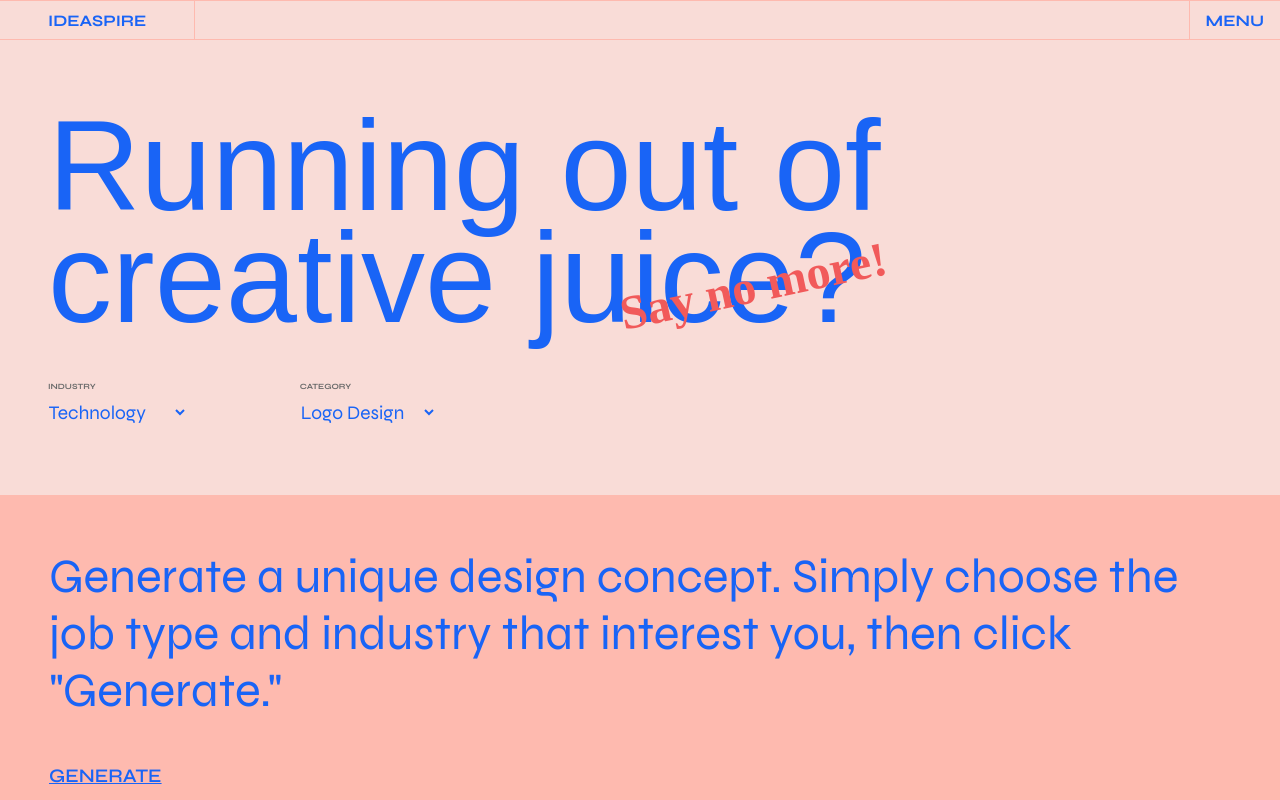
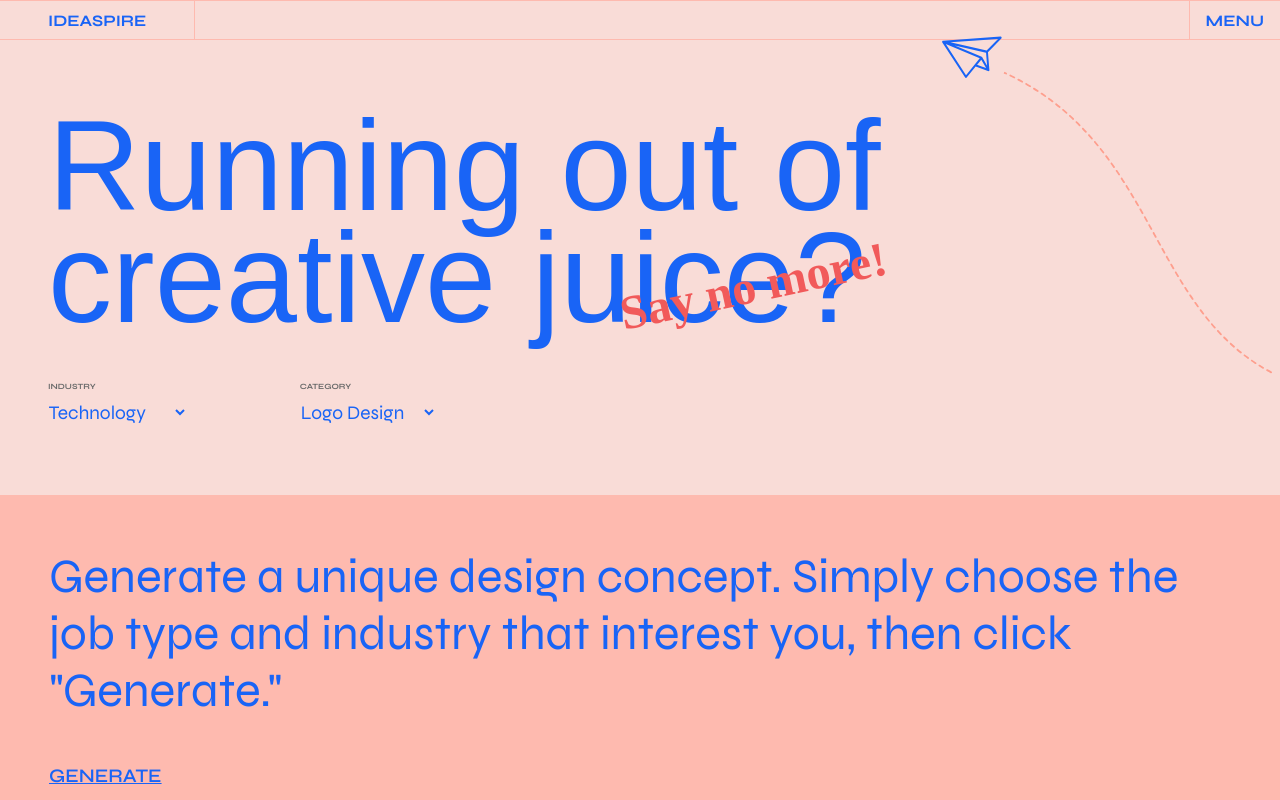
Before and after one commit to jennynguyenoberg/creative-brief-generator, a Next.js app: page / in a window 1280 px wide. Shown: the top 800 px of the page. Built offline with nearby package versions, Linux system fonts and the light colour scheme; a web font is replaced by a local one.

Commit message:
Add paper planes illustrations

```diff
--- a/src/app/components/Button/button.module.css
+++ b/src/app/components/Button/button.module.css
@@ -1,4 +1,5 @@
 .btn {
   background-color: transparent;
   font-size: 1.2rem;
+  z-index: 999;
 }
--- a/src/app/components/CreativeIdeas.jsx
+++ b/src/app/components/CreativeIdeas.jsx
@@ -8,6 +8,7 @@ import stylesFooter from '../components/Footer/footer.module.css'
 import stylesNavbar from '../components/Navbar/navbar.module.css'
 import Footer from './Footer/Footer'
 import Navbar from './Navbar/Navbar'
+import Image from 'next/image'
 
 export default function CreativeIdeas() {
   const [isButtonClicked, setIsButtonClicked] = useState(false)
@@ -63,11 +64,20 @@ export default function CreativeIdeas() {
 
   return (
     <main className={styles.main}>
+      <div className={styles.illustrationLeft}>
+      <Image
+          src="/paper-plane.svg"
+          alt="Paper plane trail illustration"
+          width={830}
+          height={830}
+        />
+        </div>
+
       <nav className={stylesNavbar.nav}>
         <Navbar />
       </nav>
+      <div className={styles.hero}>
 
-      <div className={styles.hero}>
         {/* LEFT SIDE */}
         <div className={styles.leftContainer}>
           <div>
@@ -131,6 +141,14 @@ export default function CreativeIdeas() {
           >
             <Button onClick={showIdeasOnClick} />
           </div>
+        <div className={styles.illustrationRight}>
+        <Image
+          src="/paper-plane-reverse.svg"
+          alt="Paper plane trail illustration"
+          width={350}
+          height={350}
+        />
+        </div>
         </div>
       </div>
       <footer className={stylesFooter.footer}>
--- a/src/app/components/styles.module.css
+++ b/src/app/components/styles.module.css
@@ -64,6 +64,18 @@
   text-align: center;
 }
 
+.illustrationLeft {
+  position: absolute;
+  left: 0;
+  top: 13rem;
+}
+
+.illustrationRight {
+  position: absolute;
+  right: -.1rem;
+  top: 1.5rem;
+}
+
 @media (max-width: 1290px) {
   .main {
     display: grid;
@@ -94,6 +106,10 @@
     text-align: left;
     padding: 0 0 3rem;
   }
+
+  .illustrationLeft {
+    display: none;
+  }
 }
 
 @media (max-width: 916px) {
--- a/src/app/globals.css
+++ b/src/app/globals.css
@@ -10,6 +10,7 @@
   /* Primary colors */
   --bg-c-light-pink: #f9dcd7;
   --bg-c-salmon-pink: #febaaf;
+  --bg-c-dark-pink: #FE9F8E;
   --c-blue: #1964f6;
   --c-red: #f15a5a;
   --c-gray: #6c6c6c;
@@ -82,7 +83,7 @@ button:hover {
 }
 
 select {
-  background-color: var(--bg-c-light-pink);
+  background-color: transparent;
   border-style: none;
   color: var(--c-blue);
   font-family: var(--font-subheading);
```
Also changed, not shown: public/paper-plane-reverse.svg (added), public/paper-plane.svg (added).
